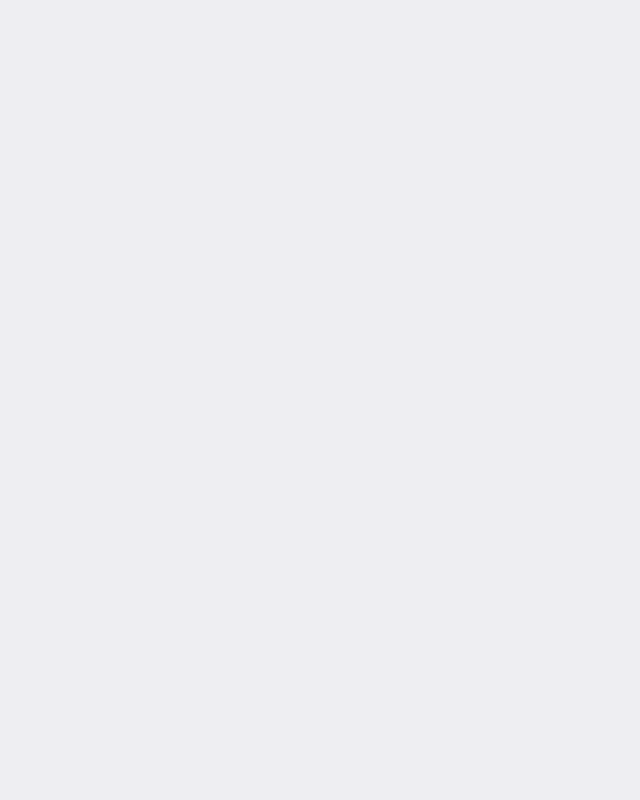
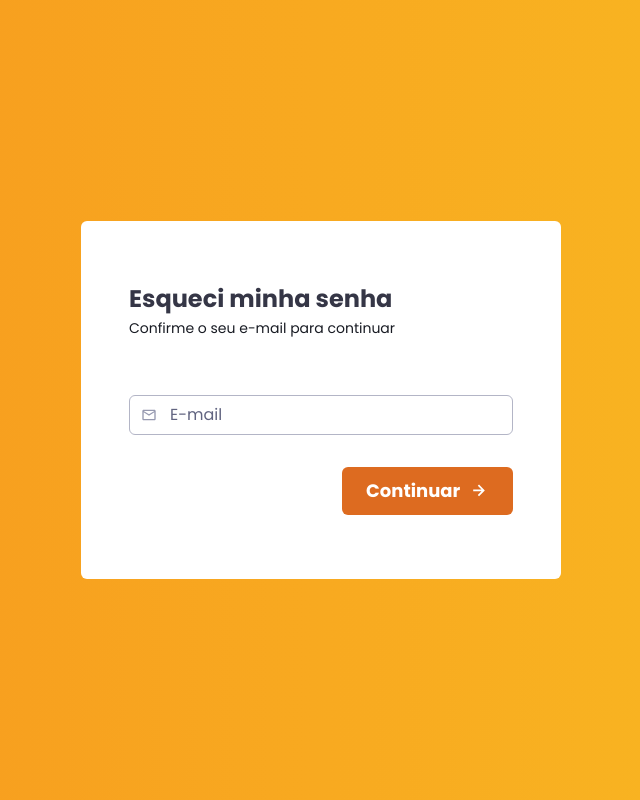
Before and after one commit to lucasferreiraz/petsitter, a React (Create React App) app in the folder frontend/: page /recuperarSenha in a window 1280 px wide. Before the commit this address had no page. Shown: the whole page, without its empty margins (319-959 px from the left). Built offline with nearby package versions, Linux system fonts and the light colour scheme.

Commit message:
feat: forgot password page

```diff
--- a/frontend/src/App.tsx
+++ b/frontend/src/App.tsx
@@ -7,6 +7,7 @@ import {
 
 import { Home } from './pages/Home';
 import { Login } from './pages/Login';
+import { ForgotPassword } from './pages/ForgotPassword';
 
 import { theme } from './styles/theme';
 
@@ -17,6 +18,7 @@ export function App() {
         <Routes>
           <Route path="/" element={<Home />} />
           <Route path="/login" element={<Login />} />
+          <Route path="/recuperarSenha" element={<ForgotPassword />} />
         </Routes>
       </BrowserRouter>
     </ChakraProvider>
--- /dev/null
+++ b/frontend/src/pages/ForgotPassword/index.tsx
@@ -0,0 +1,66 @@
+import { Box, Button, Flex, Heading, Icon, Image, Input, InputGroup, InputLeftElement, InputRightElement, Stack, Text } from "@chakra-ui/react";
+import { MdOutlineMail } from 'react-icons/md';
+import { RiLockPasswordLine } from 'react-icons/ri';
+import { GoEye } from 'react-icons/go';
+import { GoEyeClosed } from 'react-icons/go';
+import { useState } from "react";
+import { BiRightArrowAlt } from "react-icons/bi";
+
+export function ForgotPassword() {
+  const [showPassword, setShowPassword] = useState(false);
+
+  return (
+    <Flex
+      direction="column"
+      h="100vh"
+      bg="linear-gradient(to right, #f7971e, #f9bc22)"
+      align="center"
+      justify="center"
+    >
+      <Flex
+        bg="white"
+        rounded="md"
+        w="30rem"
+        px="3rem"
+        py="4rem"
+        direction="column"
+        align="center"
+        position="relative"
+      >
+        <Heading color="gray.700" fontSize="1.5rem" w="100%" textAlign="left">Esqueci minha senha</Heading>
+        <Flex
+          mt="1"
+          fontSize="sm"
+          w="100%"
+        >
+          <Text>Confirme o seu e-mail para continuar</Text>
+        </Flex>
+
+        <Stack spacing={4} mt="3.5rem" w="100%">
+          <InputGroup>
+            <InputLeftElement
+              pointerEvents='none'
+              children={<Icon as={MdOutlineMail} color='gray.300' />}
+            />
+            <Input type='email' placeholder='E-mail' />
+          </InputGroup>
+
+          <Flex
+            justifyContent="flex-end"
+          >
+            <Button
+              size="lg"
+              rightIcon={<Icon fontSize="1.3rem" as={BiRightArrowAlt} />}
+              transition="all 0.2s"
+              colorScheme="orange"
+              color="white"
+              mt="4"
+            >
+              Continuar
+            </Button>
+          </Flex>
+        </Stack>
+      </Flex>
+    </Flex>
+  );
+}
```
